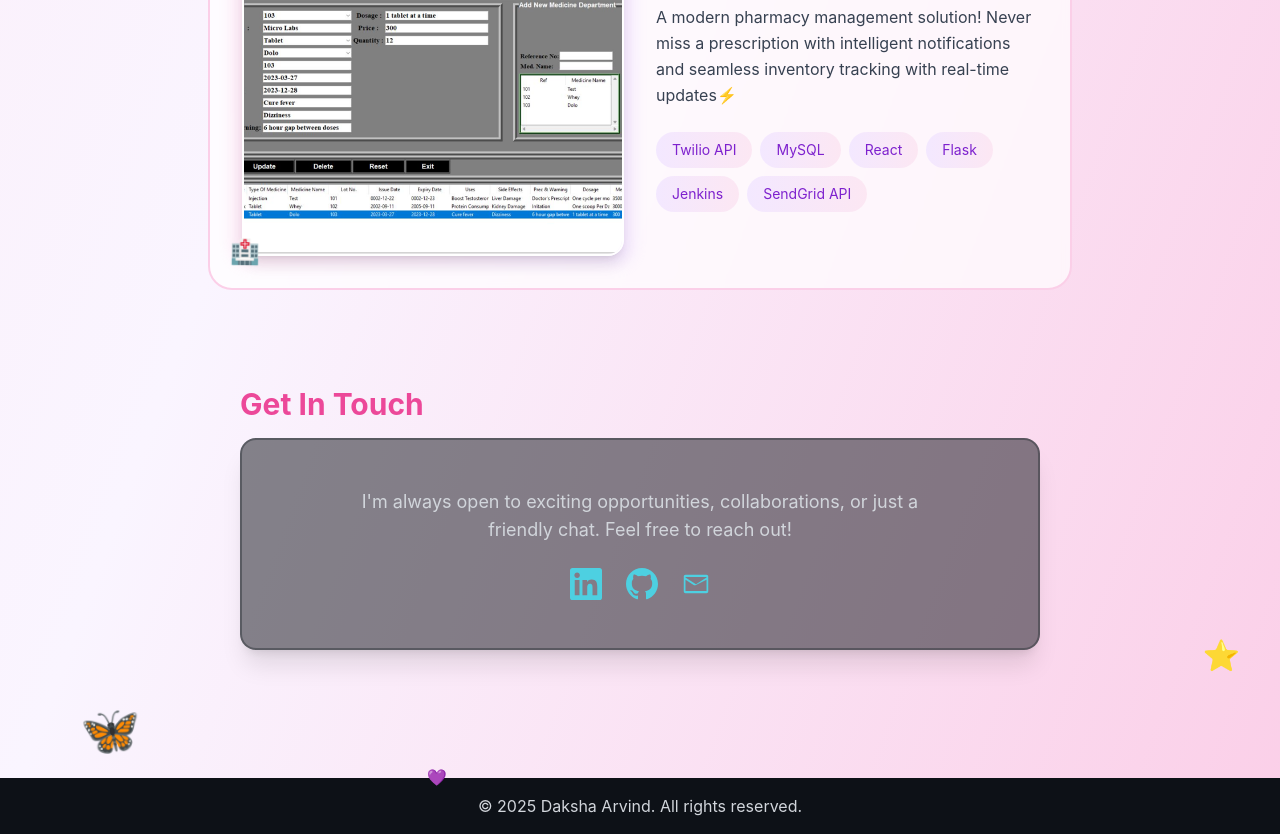
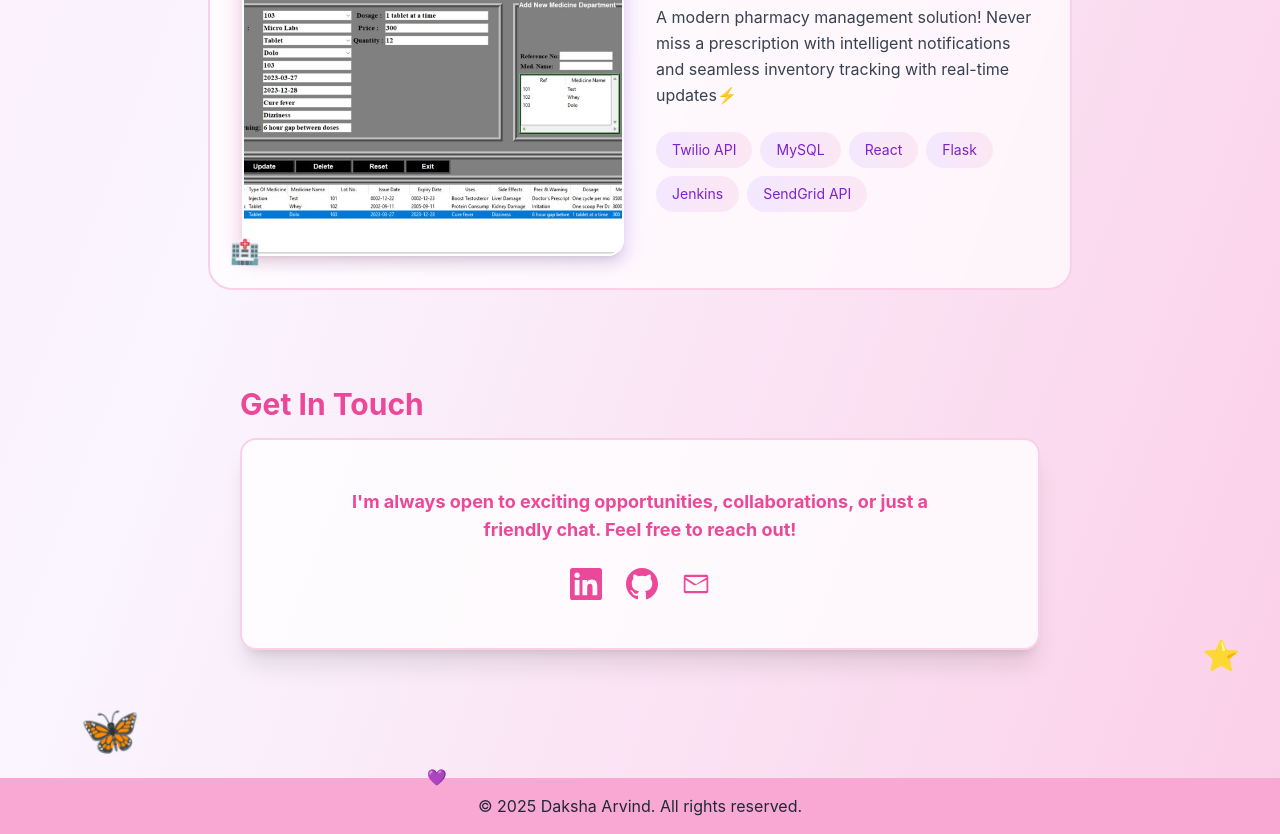
Before and after one commit to Dakshaarvind/my-portfolio, a React (Create React App) app: page / in a window 1280 px wide. Shown: the part 2644-3478 px from the top of the page. Built offline with nearby package versions, Linux system fonts and the light colour scheme.

Commit message:
contact section coloring update

```diff
--- a/src/App.js
+++ b/src/App.js
@@ -451,16 +451,16 @@ const PortfolioWebsite = () => {
               <h2 className="text-3xl font-bold mb-4 text-pink-500">
                 Get In Touch
               </h2>
-            <div className="bg-[#0D1117]/50 rounded-2xl p-8 md:p-12 hover:bg-[#0D1117]/70 transition-all duration-300 border border-2 border-[#30363D]/50 hover:border-[#4DD0E1]/50 shadow-xl hover:shadow-2xl group animate-fade-in">
+            <div className="bg-white/80 rounded-2xl p-8 md:p-12 hover:bg-pink-50 transition-all duration-300 border border-2 border-pink-200 hover:border-pink-400 shadow-xl hover:shadow-2xl group animate-fade-in">
               <div className="flex flex-col items-center space-y-6"></div>
-                <p className="text-gray-300 text-lg text-center max-w-xl mx-auto mb-6">
+                <p className="text-pink-500 font-bold text-lg text-center max-w-xl mx-auto mb-6">
                   I'm always open to exciting opportunities, collaborations, or just a friendly chat. Feel free to reach out!
                 </p>
 
               <div className="flex justify-center gap-6">
                 <a
                   href="https://www.linkedin.com/in/daksha-arvind-4260bb221/"
-                  className="text-[#4DD0E1] hover:text-[#64FFDA] transition-colors duration-300"
+                  className="text-pink-500 hover:text-purple-600 transition-colors duration-300"
                   target="_blank"
                   rel="noopener noreferrer"
                 >
@@ -468,14 +468,14 @@ const PortfolioWebsite = () => {
                     className="w-8 h-8"
                     fill="currentColor"
                     viewBox="0 0 24 24"
-                    xmlns="http://www.w3.org/2000/svg"
+
                   >
                     <path d="M20.447 20.452h-3.554v-5.569c0-1.328-.027-3.037-1.852-3.037-1.853 0-2.136 1.445-2.136 2.939v5.667H9.351V9h3.414v1.561h.046c.477-.9 1.637-1.85 3.37-1.85 3.601 0 4.267 2.37 4.267 5.455v6.286zM5.337 7.433c-1.144 0-2.063-.926-2.063-2.065 0-1.138.92-2.063 2.063-2.063 1.14 0 2.064.925 2.064 2.063 0 1.139-.925 2.065-2.064 2.065zm1.782 13.019H3.555V9h3.564v11.452zM22.225 0H1.771C.792 0 0 .774 0 1.729v20.542C0 23.227.792 24 1.771 24h20.451C23.2 24 24 23.227 24 22.271V1.729C24 .774 23.2 0 22.222 0h.003z"/>
                   </svg>
                 </a>
                 <a
                   href="https://github.com/Dakshaarvind"
-                  className="text-[#4DD0E1] hover:text-[#64FFDA] transition-colors duration-300"
+                  className="text-pink-500 hover:text-purple-600 transition-colors duration-300"
                   target="_blank"
                   rel="noopener noreferrer"
                 >
@@ -490,7 +490,7 @@ const PortfolioWebsite = () => {
                 </a>
                 <a
                   href="mailto:dakshabarvind@gmail.com"
-                  className="flex items-center gap-2 text-[#4DD0E1] hover:text-[#64FFDA] transition-colors duration-300 text-lg font-semibold"
+                  className="flex items-center gap-2 text-pink-500 hover:text-purple-500 transition-colors duration-300 text-lg font-semibold"
                 >
                   <svg
                     className="w-7 h-7"
@@ -507,7 +507,7 @@ const PortfolioWebsite = () => {
           </section>
         </main>
 
-        <footer className="bg-[#0D1117] py-4 text-center text-gray-300">
+        <footer className="bg-pink-300 py-4 text-center text-white-800">
           <p>&copy; {new Date().getFullYear()} Daksha Arvind. All rights reserved.</p>
         </footer>
       </div>
```
